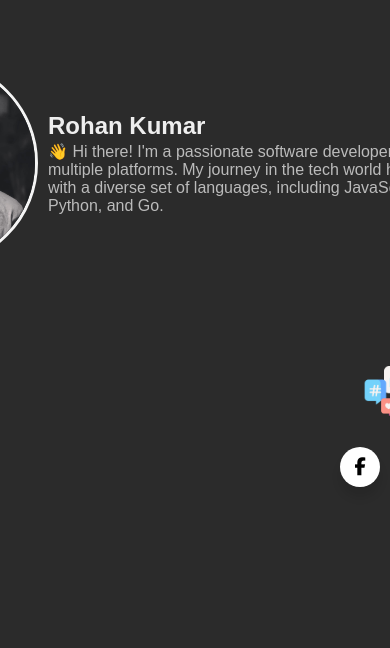
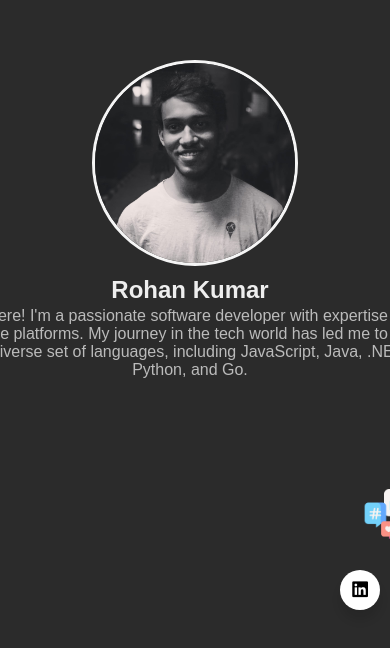
Before and after one commit to rohank05/Portfolio, a React (Vite) app: page / in a window 390 px wide. Shown: the part 140-788 px from the top of the page. Built offline with nearby package versions, Linux system fonts and the light colour scheme.

Commit message:
- removed facebook and added linkedin

```diff
--- a/src/App.css
+++ b/src/App.css
@@ -285,3 +285,18 @@
   background-color: #de463b;
   color: #ffffff;
 }
+
+
+@media screen and (max-width: 600px) {
+  .banner {
+    flex-direction: column; /* Stack elements in a column on smaller screens */
+    align-items: center;
+    justify-content: center;
+  }
+
+  .description {
+    margin-left: 0; /* Reset margin for better mobile layout */
+    text-align: center; /* Center text in mobile view */
+    justify-content: center;
+  }
+}
--- a/src/App.jsx
+++ b/src/App.jsx
@@ -18,8 +18,8 @@
     <div className="wrapper">
       <a href="https://www.facebook.com/rohank05">
         <div className="icon facebook">
-          <div className="tooltip">Facebook</div>
-          <span><i className="fab fa-facebook-f"></i></span>
+          <div className="tooltip">LinkedIn</div>
+          <span><i className="fab fa-linkedin"></i></span>
         </div>
       </a>
 
```
Also changed, not shown: src/index.css (line endings or trailing spaces).
